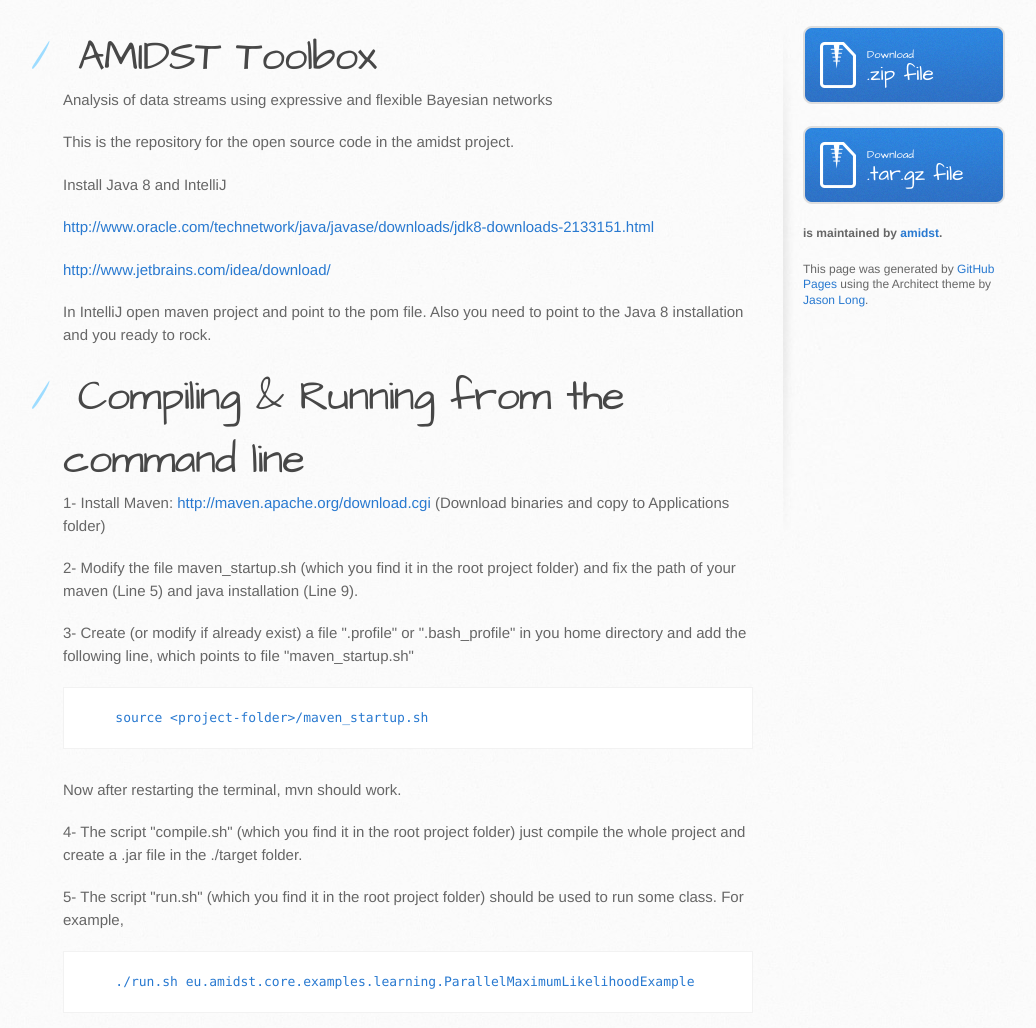
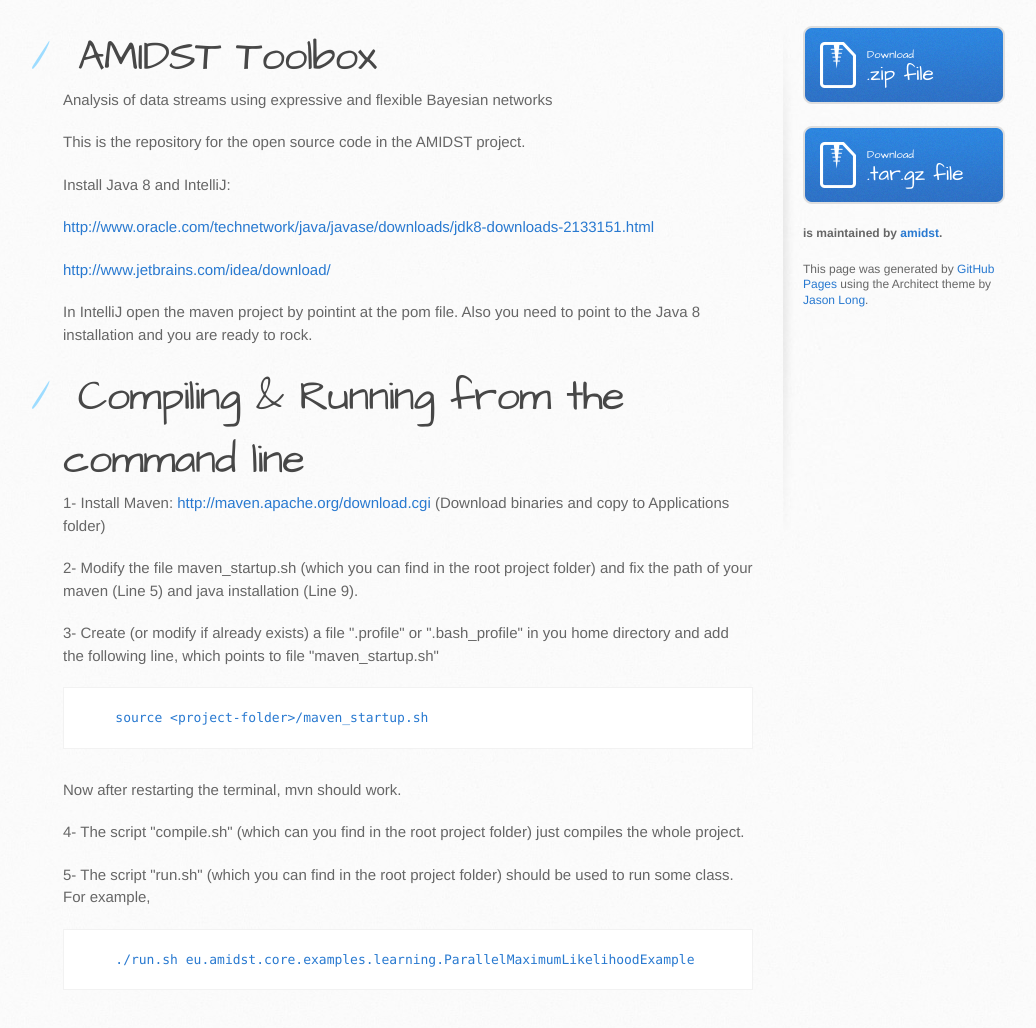
Before and after one commit to AndrewMasegosa/toolbox, a plain HTML site: page index.html in a window 1280 px wide. Shown: the part 240-1268 px from the top of the page, without its empty margins (107-1143 px from the left). Drawn offline with Linux system fonts and the light colour scheme.

```diff
--- a/index.html
+++ b/index.html
@@ -33,15 +33,15 @@
 
 <p>Analysis of data streams using expressive and flexible Bayesian networks</p>
 
-<p>This is the repository for the open source code in the amidst project. </p>
+<p>This is the repository for the open source code in the AMIDST project.</p>
 
-<p>Install Java 8 and IntelliJ</p>
+<p>Install Java 8 and IntelliJ:</p>
 
 <p><a href="http://www.oracle.com/technetwork/java/javase/downloads/jdk8-downloads-2133151.html">http://www.oracle.com/technetwork/java/javase/downloads/jdk8-downloads-2133151.html</a></p>
 
 <p><a href="http://www.jetbrains.com/idea/download/">http://www.jetbrains.com/idea/download/</a></p>
 
-<p>In IntelliJ open maven project and point to the pom file. Also you need to point to the Java 8 installation and you ready to rock.</p>
+<p>In IntelliJ open the maven project by pointint at the pom file. Also you need to point to the Java 8 installation and you are ready to rock.</p>
 
 <h1>
 <a id="compiling--running-from-the-command-line" class="anchor" href="#compiling--running-from-the-command-line" aria-hidden="true"><span class="octicon octicon-link"></span></a>Compiling &amp; Running from the command line</h1>
@@ -49,9 +49,9 @@
 <p>1- Install Maven: <a href="http://maven.apache.org/download.cgi">http://maven.apache.org/download.cgi</a>
 (Download binaries and copy to Applications folder)</p>
 
-<p>2- Modify the file maven_startup.sh (which you find it in the root project folder) and fix the path of your maven (Line 5) and java installation (Line 9).</p>
+<p>2- Modify the file maven_startup.sh (which you can find in the root project folder) and fix the path of your maven (Line 5) and java installation (Line 9).</p>
 
-<p>3- Create (or modify if already exist) a file ".profile" or ".bash_profile" in you home directory and add the following line,
+<p>3- Create (or modify if already exists) a file ".profile" or ".bash_profile" in you home directory and add the following line,
 which points to file "maven_startup.sh"</p>
 
 <pre><code>    source &lt;project-folder&gt;/maven_startup.sh
@@ -59,9 +59,9 @@
 
 <p>Now after restarting the terminal, mvn should work.</p>
 
-<p>4- The script "compile.sh" (which you find it in the root project folder) just compile the whole project and create a .jar file in the ./target folder.</p>
+<p>4- The script "compile.sh" (which can you find in the root project folder) just compiles the whole project.</p>
 
-<p>5- The script "run.sh" (which you find it in the root project folder) should be used to run some class. For example,</p>
+<p>5- The script "run.sh" (which you can find in the root project folder) should be used to run some class. For example,</p>
 
 <pre><code>    ./run.sh eu.amidst.core.examples.learning.ParallelMaximumLikelihoodExample
 </code></pre>
```
Also changed, not shown: params.json (+1 -1 lines).
